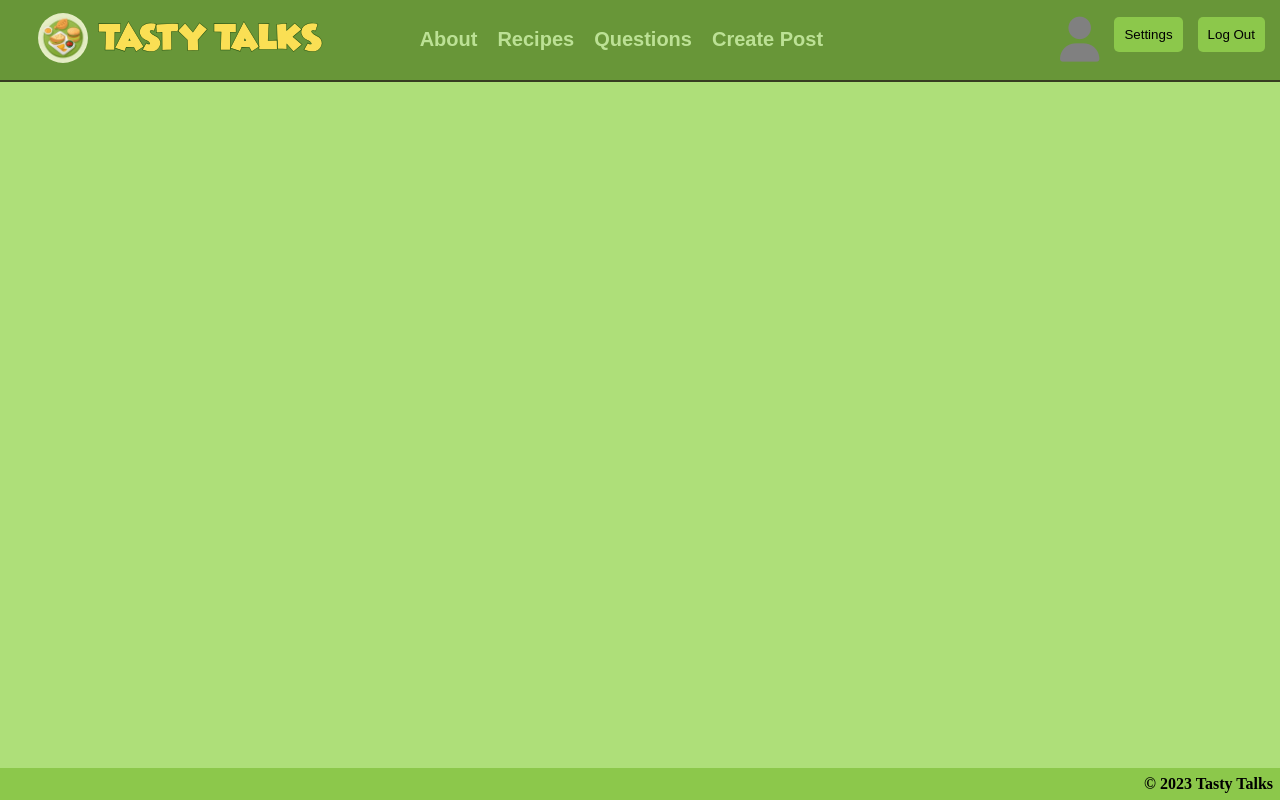
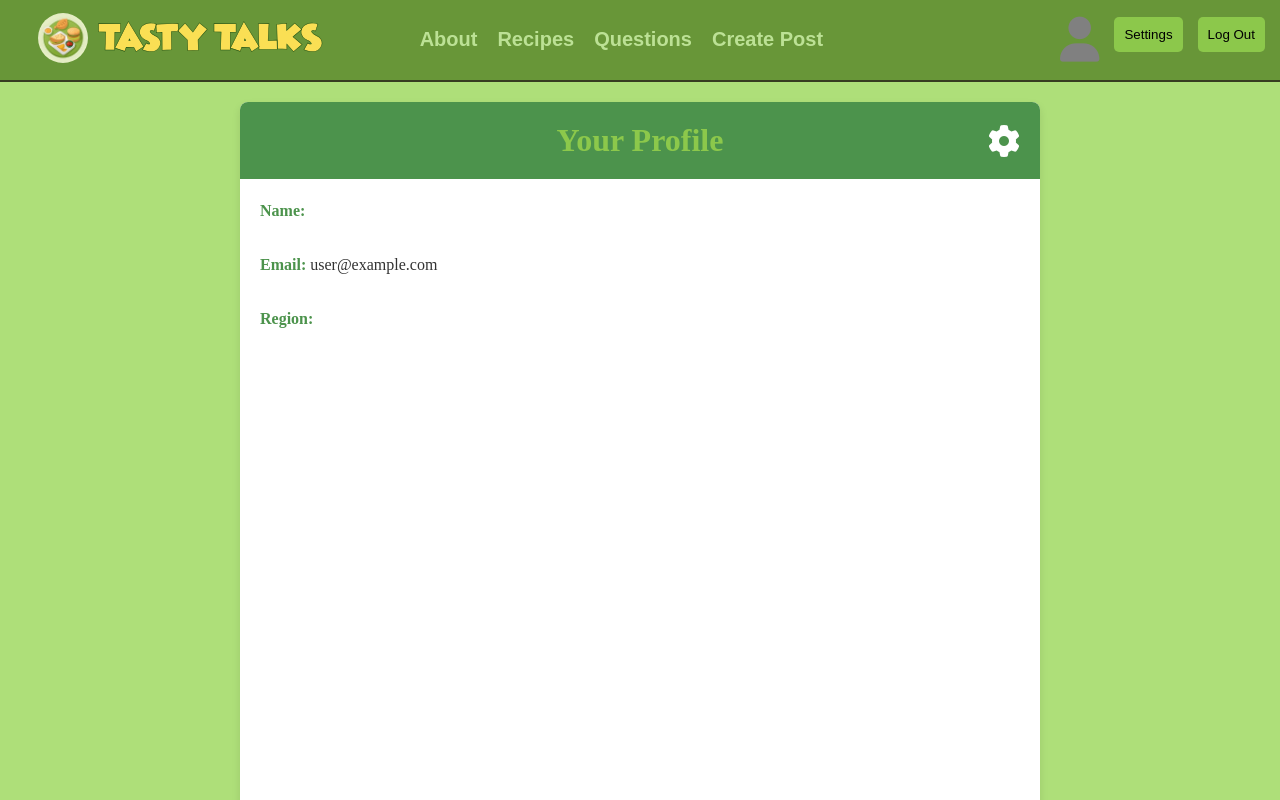
Before and after one commit to wbermel3rd/TastyTalks, a Vue app in the folder tastytalks/: page /profile in a window 1280 px wide. Shown: the top 800 px of the page. Built offline with nearby package versions, Linux system fonts and the light colour scheme; no server answers; sample sign-in values are in the browser's storage.

Commit message:
Added profile page

```diff
--- a/tastytalks/src/components/SignedInHeader.vue
+++ b/tastytalks/src/components/SignedInHeader.vue
@@ -1,6 +1,6 @@
 <template>
     <div class="Account-Container">
-        <a href=""><i class="fa-solid fa-user user-icon"></i></a>
+        <a href=""><i class="fa-solid fa-user user-icon" @click="goToProfile"></i></a>
         <button class="btn">Settings</button>
         <button class="btn" @click="handleLogout">Log Out</button>
 
@@ -23,6 +23,9 @@ export default {
             } catch (error) {
                 console.error("Logout failed:", error);
             }
+        },
+        goToProfile(){
+            this.$router.push({ name: 'ProfilePage'});
         }
     }
 }
--- a/tastytalks/src/router/index.js
+++ b/tastytalks/src/router/index.js
@@ -4,6 +4,9 @@ import UserLogin from '../views/LoginPage.vue'
 import UserRegister from '../views/RegistrationPage.vue'
 import { auth } from '../firebase'
 import FullscreenRecipe from '../views/FullscreenRecipe.vue'
+import ProfilePage from '../views/ProfilePage.vue'
+import { onAuthStateChanged } from 'firebase/auth';
+
 
 //Creating Questions and Recepies Import
 
@@ -78,7 +81,24 @@ const routes = [
     path: '/recipe/:id',
     name: 'Recipe',
     component: FullscreenRecipe
+  },
+  {
+    path: '/profile',
+    name: 'ProfilePage',
+    component: ProfilePage,
+    beforeEnter: (to, from, next) => {
+      onAuthStateChanged(auth, (user) => {
+        if (user) {
+          next(); // User is signed in, continue to profile page
+        } else {
+          next({ name: 'UserLogin' }); // No user is signed in, redirect to login
+        }
+      });
+    }
   }
+
+
+
 
 ]
 
--- /dev/null
+++ b/tastytalks/src/views/ProfilePage.vue
@@ -0,0 +1,101 @@
+<template>
+    <main>
+    <div class="profile-container">
+      <div class="profile-card">
+        <div class="profile-header">
+          <h1>Your Profile</h1>
+          <i class="fa-solid fa-gear settings-icon" @click="goToEditProfile"></i>
+        </div>
+        <div class="profile-body">
+          <div class="profile-info">
+            <p><strong>Name:</strong> {{ user.username }}</p>
+            <p><strong>Email:</strong> {{ user.email }}</p>
+            <p><strong>Region:</strong>{{ user.Region }}</p>
+            <!-- Add more user information here -->
+          </div>
+        </div>
+      </div>
+    </div>
+</main>
+  </template>
+
+
+  <script>
+  import { auth } from '../firebase/index';
+
+  export default {
+    data() {
+      return {
+        user: null,
+      };
+    },
+    created() {
+      this.fetchUserData();
+    },
+    methods: {
+      fetchUserData() {
+        const currentUser = auth.currentUser;
+        if (currentUser) {
+          // Fetch additional user info if needed
+          this.user = currentUser;
+        }
+      }
+    }
+  }
+  </script>
+
+
+<style scoped>
+.profile-container {
+  display: flex;
+  justify-content: center;
+  align-items: center;
+  min-height: calc(100vh - 160px); /* Adjust based on your header and footer height */
+  padding: 20px;
+}
+
+.profile-card {
+  background-color: #ffffff;
+  border-radius: 8px;
+  box-shadow: 0 4px 8px rgba(0, 0, 0, 0.1);
+  width: 100%;
+  max-width: 800px; /* Increased width */
+  min-height: 800px;
+  margin: auto;
+  overflow: hidden;
+  display: flex;
+  flex-direction: column; /* Stack children vertically */
+}
+
+.profile-header {
+  background-color: #4c934c; /* Similar green from your image */
+  color: #fff;
+  padding: 20px;
+  text-align: center;
+  position: relative;
+}
+.settings-icon {
+  position: absolute;
+  top: 23px; /* Adjust as needed */
+  right: 20px; /* Adjust as needed */
+  font-size: 32px; /* Adjust as needed */
+  color: #fff; /* Adjust as needed */
+  cursor: pointer;
+}
+
+.profile-body {
+  padding: 20px;
+  flex-grow: 1; /* Makes the body take up all available space */
+}
+
+.profile-info p {
+  font-size: 16px;
+  color: #333;
+  line-height: 1.5;
+  margin-bottom: 30px; /* Spacing between paragraphs */
+}
+
+.profile-info strong {
+  color: #4c934c; /* Similar green for emphasis */
+}
+</style>
```
